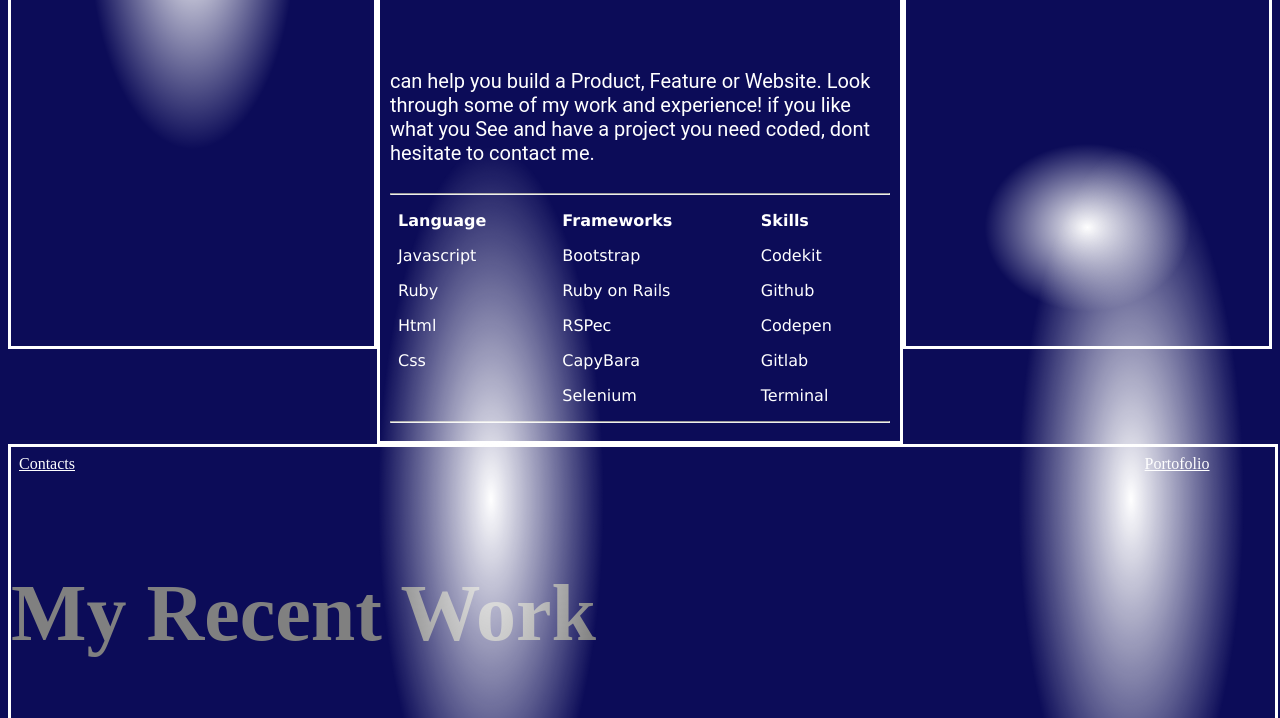
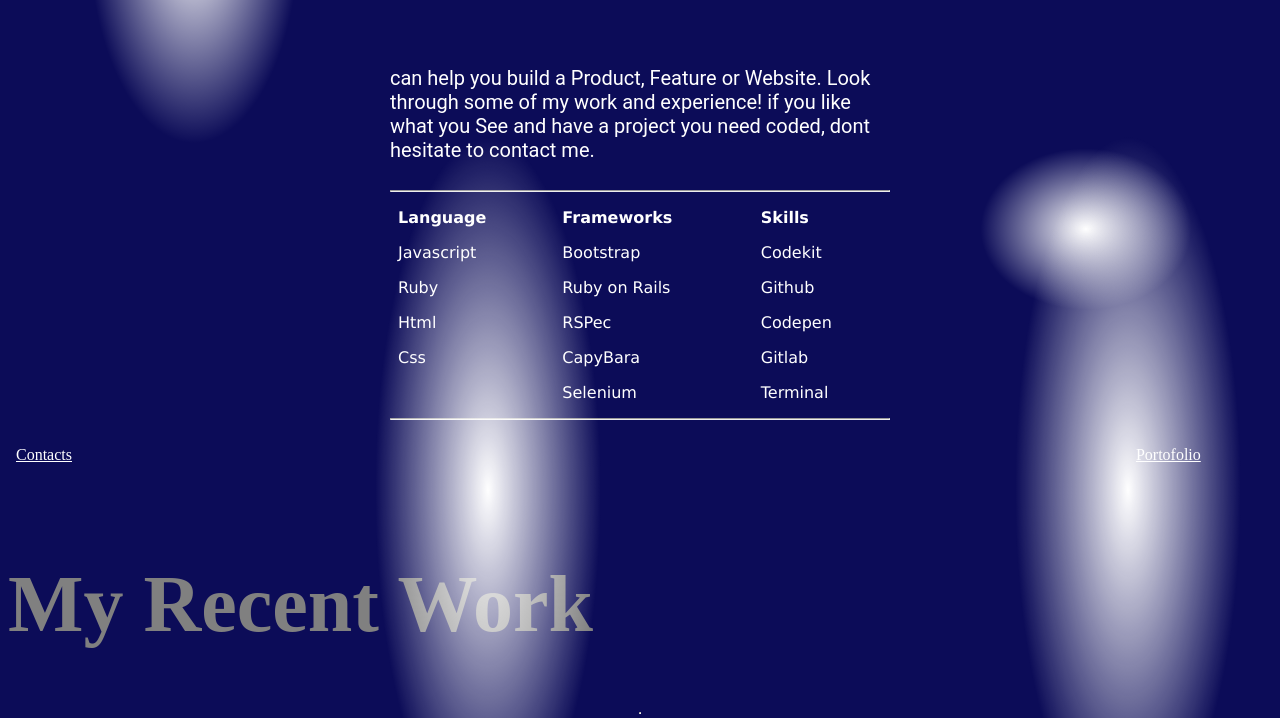
Before and after one commit to canon20paul/Portfolio-setup-and-mobile-version-skeleton, a plain HTML site: page index.html in a window 1280 px wide. Shown: the part 265-983 px from the top of the page. Drawn offline with Linux system fonts and the light colour scheme; a web font is replaced by a local one.

Commit message:
Finalizing main

```diff
--- a/index.css
+++ b/index.css
@@ -37,7 +37,7 @@ ul {
   }
 
   .flame{
-      border:  #fff solid
+
   }
 
   .container_1{
```
